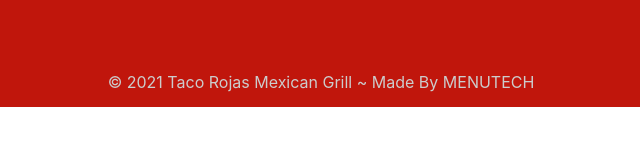
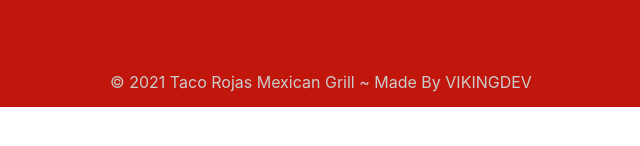
Before and after one commit to VikingAntonio/tacosrojas, a plain HTML site: page docs/contact.html in a window 1280 px wide. Shown: the part 974-1120 px from the top of the page, 319-959 px from the left. Drawn offline with nearby package versions, Linux system fonts and the light colour scheme; a web font is replaced by a local one.

Commit message:
Update contact.html

```diff
--- a/docs/contact.html
+++ b/docs/contact.html
@@ -92,7 +92,7 @@
             </div>
             <div class="row footer-copyright">
                 <div class="col">
-                    <p>© 2021 Taco Rojas Mexican Grill ~ Made By MENUTECH</p>
+                    <p>© 2021 Taco Rojas Mexican Grill ~ Made By VIKINGDEV</p>
                 </div>
             </div>
         </div>
```
